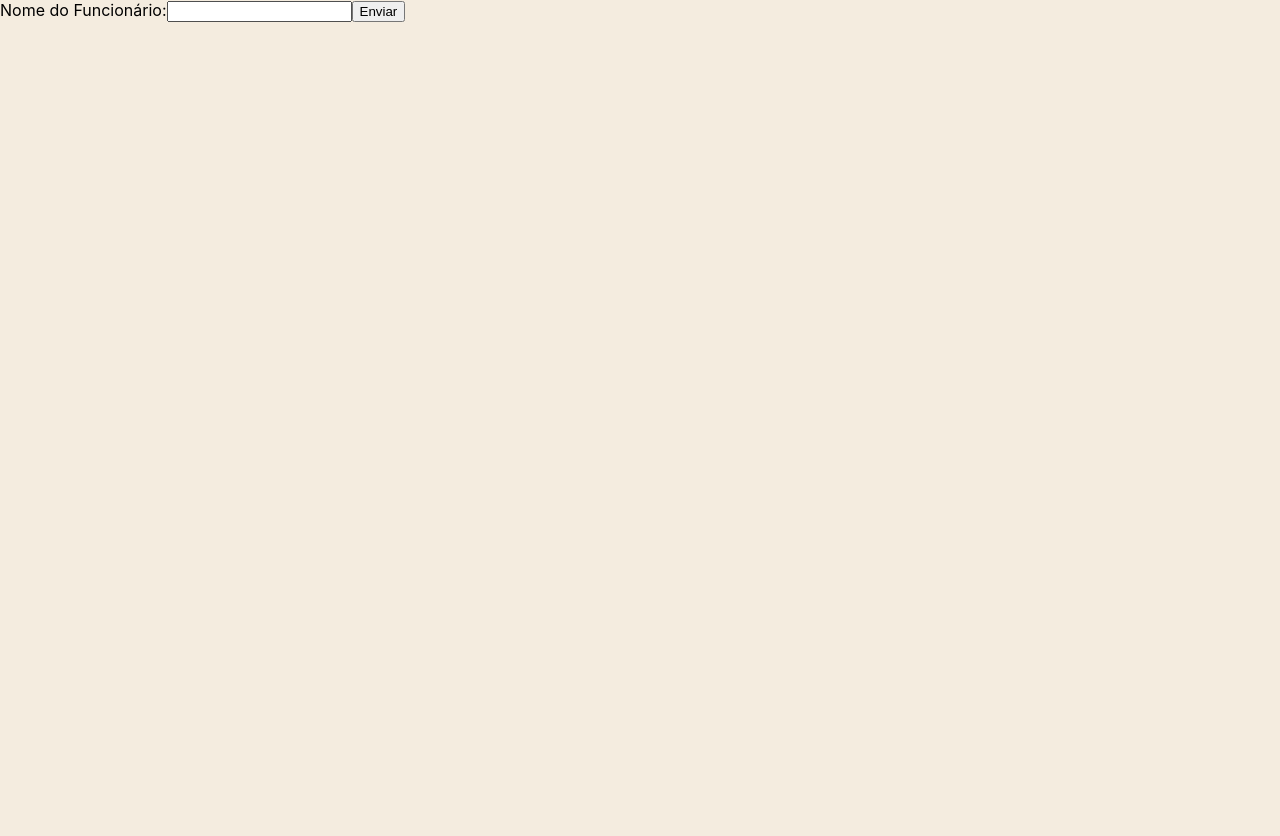
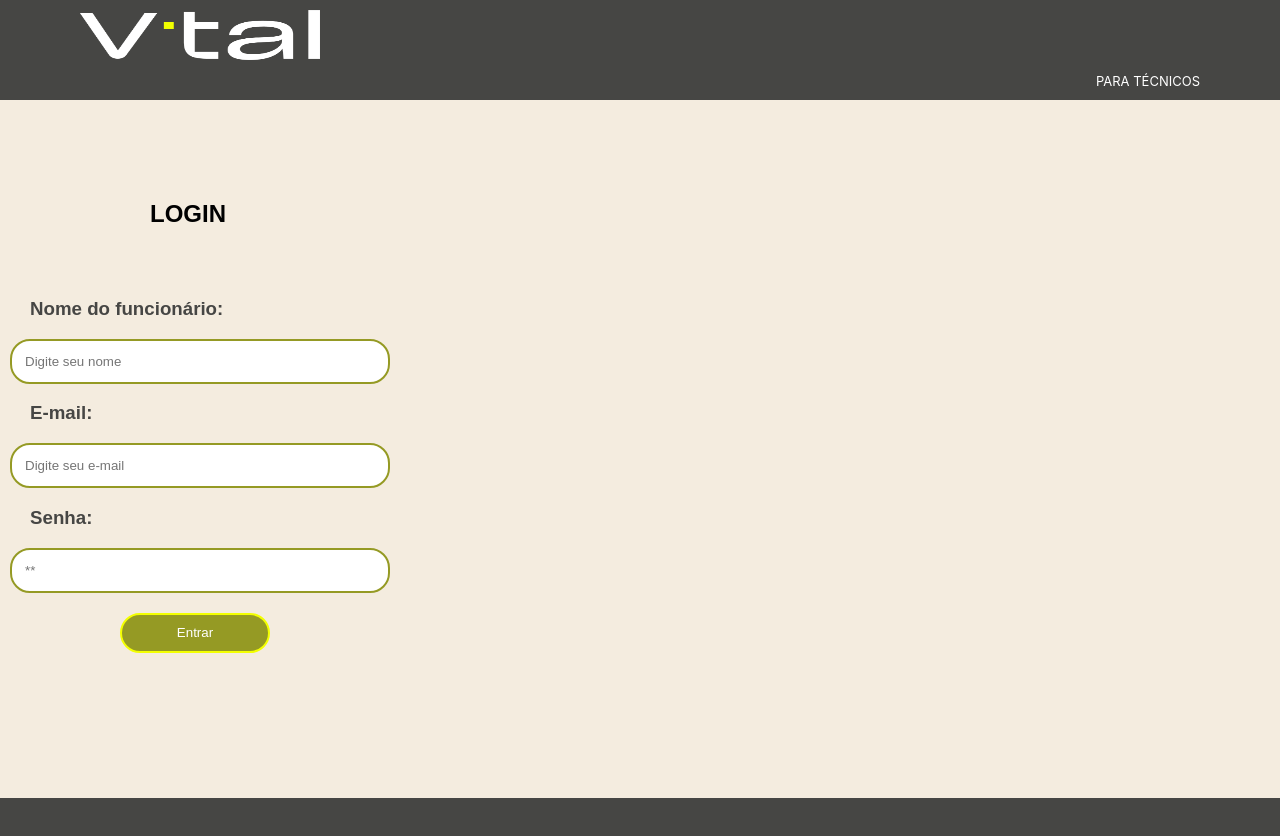
Before and after one commit to euerika/vtal-preventivas, a React (Create React App) app in the folder vtal-preventivas/: page / in a window 1280 px wide. Shown: the top 836 px of the page. Before the commit the page ends 800 px from the top, so only its background shows below. Built offline with nearby package versions, Linux system fonts and the light colour scheme.

Commit message:
atendimentos em andamento

```diff
--- a/vtal-preventivas/src/App.js
+++ b/vtal-preventivas/src/App.js
@@ -1,5 +1,5 @@
 import { BrowserRouter, Routes, Route } from 'react-router-dom';
-import NomeInput from './pages/login/login.js';
+import Login from './pages/login/login.js';
 import Atendimentos from './pages/atendimento/atendimento.js';
 import './App.css';
 
@@ -7,7 +7,7 @@ const App = () => {
   return (
     <BrowserRouter>
     <Routes>
-      <Route path="/"  element={<NomeInput />}/>
+      <Route path="/"  element={<Login />}/>
       <Route path="/atendimento/:nomeFuncionario" element={<Atendimentos />}/>
     </Routes>
     </BrowserRouter>
--- /dev/null
+++ b/vtal-preventivas/src/componentes/footer/footer.css
@@ -0,0 +1,5 @@
+.footer{
+    background-color: #464644;
+    height: 100px;
+    width: 100%;
+}
--- /dev/null
+++ b/vtal-preventivas/src/componentes/footer/footer.js
@@ -0,0 +1,10 @@
+import "../footer/footer.css"
+
+export const Footer = () => {
+  return (
+    <footer className="footer">
+
+    </footer>
+  );
+};
+export default Footer;
--- /dev/null
+++ b/vtal-preventivas/src/componentes/header/header.css
@@ -0,0 +1,19 @@
+.header{
+    display: flex;
+    height: 100px;
+    width: 100%;
+    background-color: #464644;
+    flex-direction: column;
+}
+.logo-vtal{
+    height: 50px;
+    width: 240px;
+    margin-top: 10px;
+    margin-left: 80px;
+}
+p{
+    color: white;
+    font-size: small;
+    text-align: end;
+    margin-right: 80px;
+}
--- /dev/null
+++ b/vtal-preventivas/src/componentes/header/header.js
@@ -0,0 +1,12 @@
+import Logo from "../../../src/img/vtal-logo.png"
+import "../../componentes/header/header.css"
+
+export const Header = () => {
+  return (
+    <header className="header">
+         <img className="logo-vtal" alt="Logo" src={Logo} />
+         <p>PARA TÉCNICOS</p>
+    </header>
+  );
+};
+export default Header;
--- a/vtal-preventivas/src/pages/login/login.css
+++ b/vtal-preventivas/src/pages/login/login.css
@@ -0,0 +1,37 @@
+body {
+    background-color:#F4ECDF;
+}
+.form-titulo {
+    margin-top: 100px; ;
+    margin-left: 150px;
+    margin-bottom: 70px;
+    font-family: Arial, Helvetica, sans-serif;
+}
+h3 {
+    display:flex;
+    flex-direction: column;
+    width: 300px;
+    color: #464644;
+    margin-left: 30px;
+    font-family: Arial, Helvetica, sans-serif;
+}
+input {
+    display: flex;
+    flex-direction: column;
+    width: 350px;
+    margin-left: 10px;
+    padding: 13px;
+    border-radius: 20px;
+    border:#959A24 solid 2px;
+}
+.botao-entrar {
+    margin:20px;
+    margin-left: 120px;
+    width: 150px;
+    height: 40px;
+    border-radius: 20px;
+    background-color:#959A24;
+    border: #F3FF01 solid 2px;
+    color:white;
+    margin-bottom: 145px;
+}
--- a/vtal-preventivas/src/pages/login/login.js
+++ b/vtal-preventivas/src/pages/login/login.js
@@ -1,7 +1,10 @@
 import React, { useState } from 'react';
 import { useNavigate } from 'react-router-dom';
+import Footer from "../../componentes/footer/footer.js";
+import Header from "../../../src/componentes/header/header.js";
+import "./login.css"
 
-function NomeInput () {
+export const Login = () => {
   const [nomeFuncionario, setNomeFuncionario] = useState('');
   const navigate = useNavigate();
 
@@ -11,19 +14,62 @@ function NomeInput () {
   }
 
   return (
-        <div>
-          <form onSubmit={handleSubmit}>
-            <label>
-              Nome do Funcionário:
+    <>
+      <Header />
+        <div className="pai">
+        <h2 className="form-titulo">LOGIN</h2>
+          <form className="form" onSubmit={handleSubmit}>
+           <h3>Nome do funcionário:</h3>
             <input
                 type="text"
+                placeholder="Digite seu nome"
                 value={nomeFuncionario}
                 onChange={(e) => setNomeFuncionario(e.target.value)}
               />
-            </label>
-            <button type="submit">Enviar</button>
+               <h3>E-mail:</h3>
+                <input
+                   type="text"
+                   placeholder="Digite seu e-mail"
+                />
+              <h3>Senha:</h3>
+                <input
+                   type="text"
+                   placeholder="**"
+                />
+              <button type="submit" className="botao-entrar">Entrar</button>
+
       </form>
     </div>
-    );
+    <Footer />
+    </>
+  )
 }
-export default NomeInput;
+
+export default Login;
+
+// function NomeInput () {
+//     const [nomeFuncionario, setNomeFuncionario] = useState('');
+//     const navigate = useNavigate();
+
+//     const handleSubmit = (event) => {
+//     event.preventDefault();
+//     navigate(`/atendimento/${nomeFuncionario}`);
+//     }
+
+//     return (
+//         <div>
+//           <form onSubmit={handleSubmit}>
+//             <label>
+//               Nome do Funcionário:
+//               <input
+//                 type="text"
+//                 value={nomeFuncionario}
+//                 onChange={(e) => setNomeFuncionario(e.target.value)}
+//               />
+//             </label>
+//             <button type="submit">Enviar</button>
+//           </form>
+//         </div>
+//     );
+// }
+// export default NomeInput;
```
Also changed, not shown: vtal-preventivas/src/componentes/header.js (deleted), vtal-preventivas/src/img/icon-seta-lado.png (deleted), vtal-preventivas/src/img/vtal-logo.png (added). Lines whose indentation alone changed are shown as unchanged.
